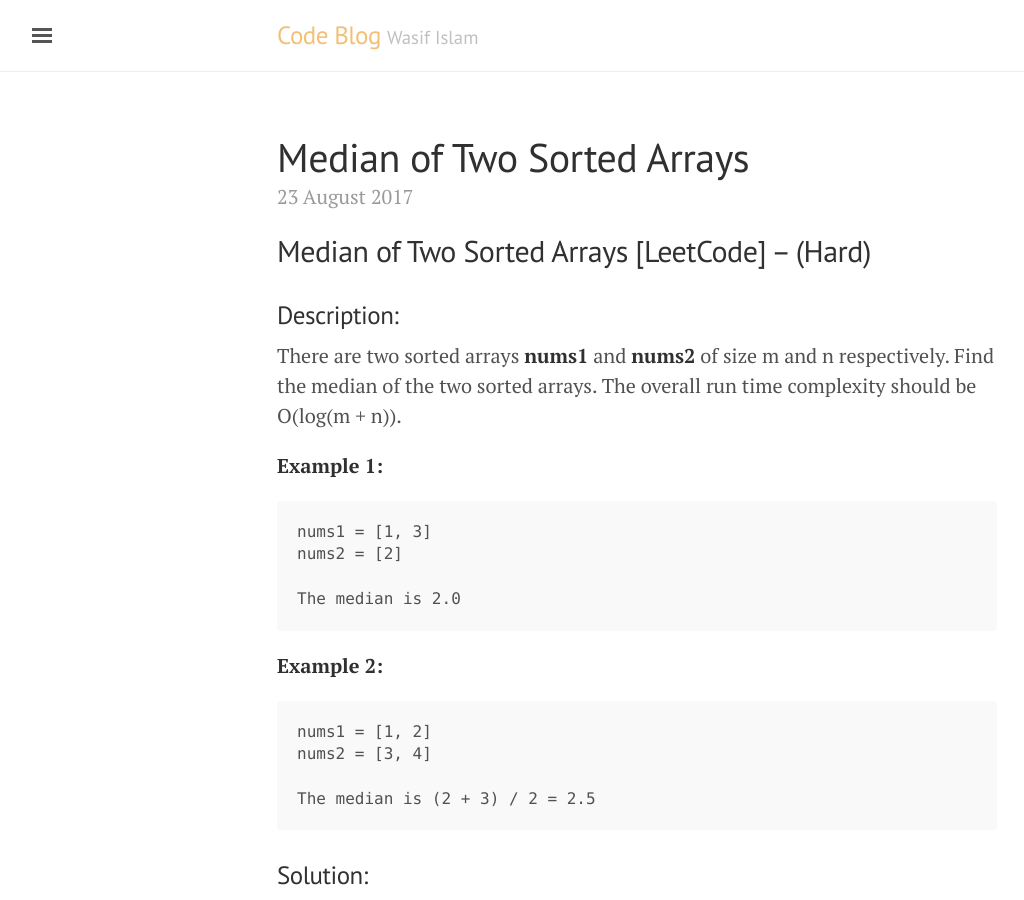
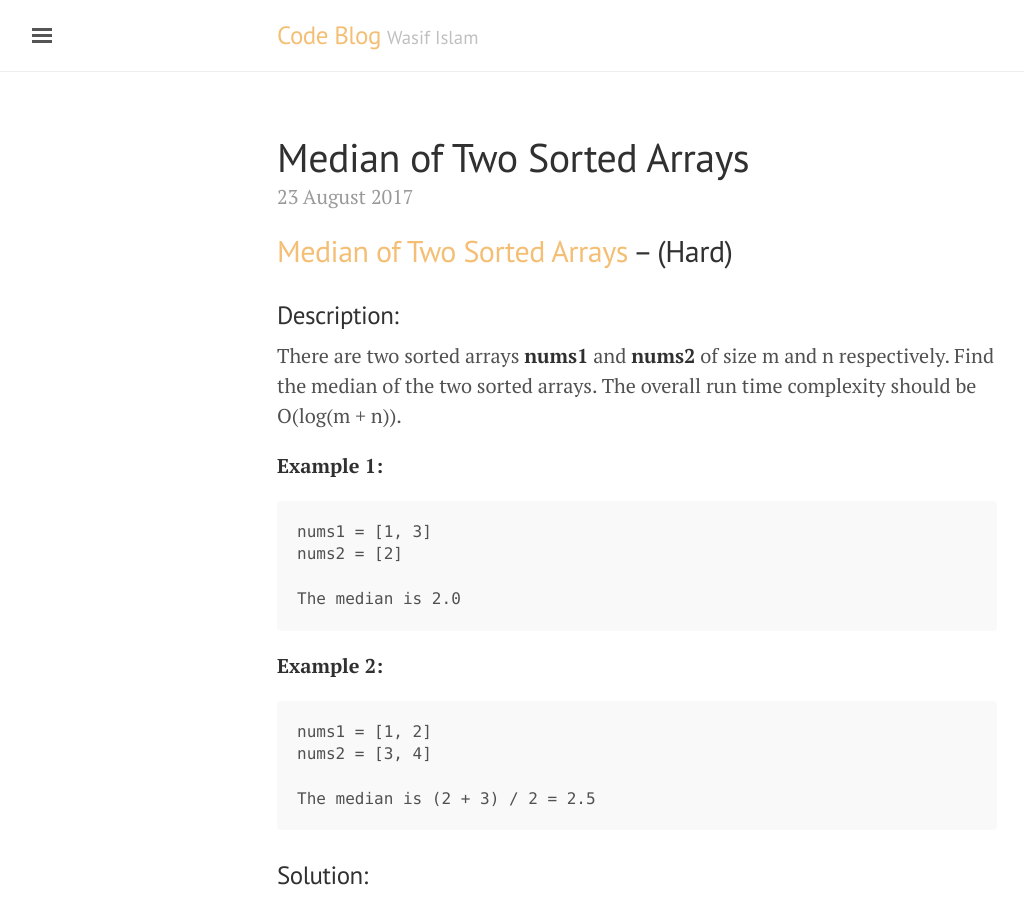
Before and after one commit to washifu/CodeBlog, a Jekyll site: the page built from _posts/2017-08-23-Median_of_Two_Sorted_Arrays.md, in a window 1280 px wide and 900 px high. Shown: the whole window, without its empty margins (3-1027 px from the left). Built offline with Jekyll 4.4.1, drawn with Linux system fonts in a browser that asks for light colours; comment, search, counter and statistics services are not loaded.

Commit message:
Update 2017-08-23-Median_of_Two_Sorted_Arrays.md

```diff
--- a/_posts/2017-08-23-Median_of_Two_Sorted_Arrays.md
+++ b/_posts/2017-08-23-Median_of_Two_Sorted_Arrays.md
@@ -4,7 +4,7 @@ title: Median of Two Sorted Arrays
 comments: true
 ---
 
-## Median of Two Sorted Arrays [LeetCode] -- (Hard)
+## [Median of Two Sorted Arrays](https://leetcode.com/problems/median-of-two-sorted-arrays/description/) -- (Hard)
 
 ### Description:
 There are two sorted arrays **nums1** and **nums2** of size m and n respectively.
```
